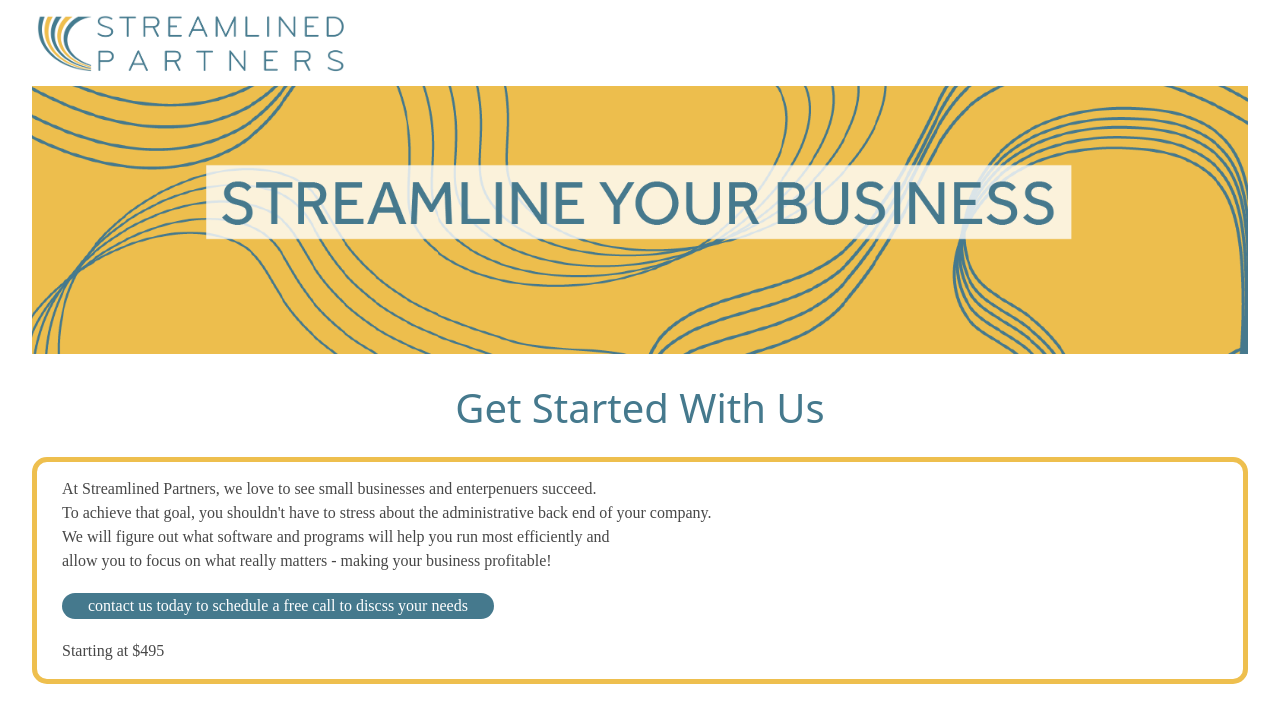
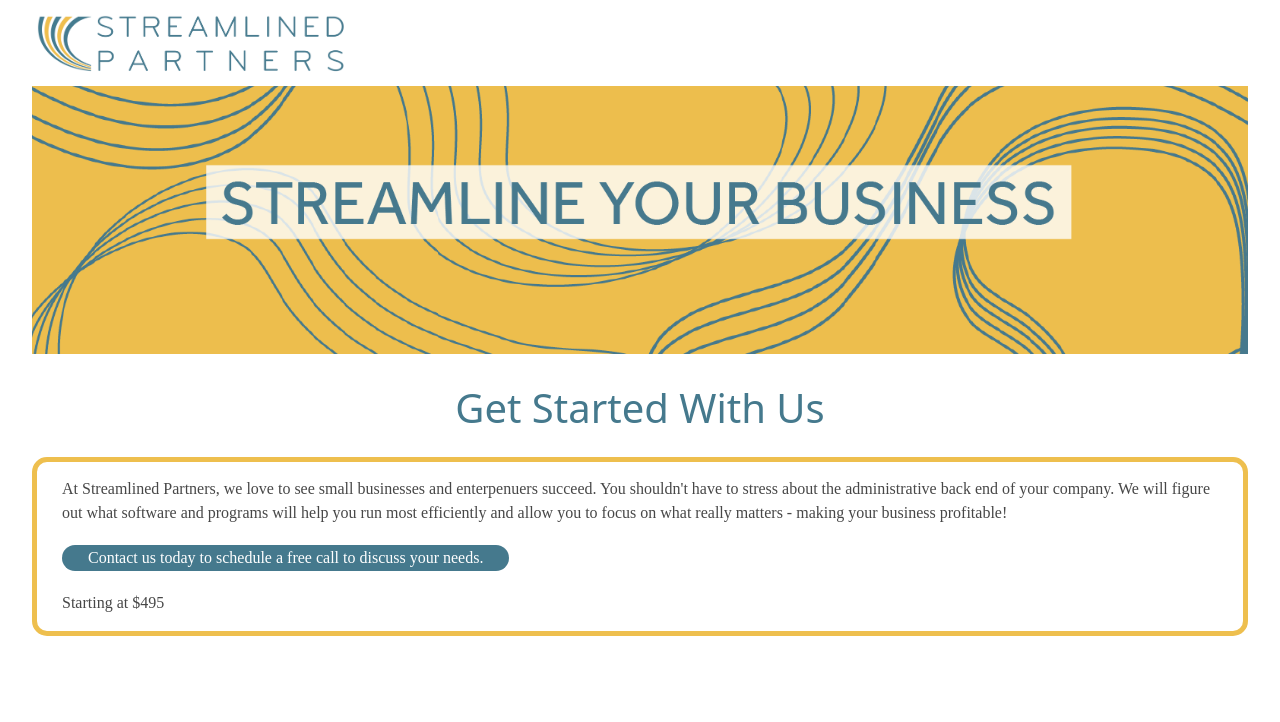
Before and after one commit to rhkearns/streamlined_1, a React (Create React App) app: page /packages in a window 1280 px wide. Shown: the top 722 px of the page. Built offline with nearby package versions, Linux system fonts and the light colour scheme; a web font is replaced by a local one.

Commit message:
package 1 updates

```diff
--- a/src/pages/Packages/Packages.jsx
+++ b/src/pages/Packages/Packages.jsx
@@ -10,10 +10,7 @@ const Packages = () => {
 			<h2 id="packages-title">Get Started With Us</h2>
 			<div className="packages">
 				<div id="systemization-package">
-					<p>At Streamlined Partners, we love to see small businesses and enterpenuers succeed.
-						<br />To achieve that goal, you shouldn't have to stress about the administrative back end of your company.
-						<br />We will figure out what software and programs will help you run most efficiently and
-						<br / >allow you to focus on what really matters - making your business profitable!
+					<p>At Streamlined Partners, we love to see small businesses and enterpenuers succeed. You shouldn't have to stress about the administrative back end of your company. We will figure out what software and programs will help you run most efficiently and allow you to focus on what really matters - making your business profitable!
 						<br /><button id="cta-button">
 					<a
 						id="link"
@@ -21,7 +18,7 @@ const Packages = () => {
 						target="_blank"
 						rel="noopener noreferrer"
 					>
-						contact us today to schedule a free call to discss your needs
+						Contact us today to schedule a free call to discuss your needs.
 					</a>
 				</button>
 						<br /> Starting at $495</p>
--- a/src/pages/Packages/Packages.scss
+++ b/src/pages/Packages/Packages.scss
@@ -18,6 +18,13 @@
 // 	margin: 0 auto;
 // 	background-color: white;
 // }
+#cta-button {
+	background-color: $blue;
+	border: none;
+	border-radius: 13px;
+	text-align: center;
+	margin: 20px 0;
+}
 #systemization-package {
 	border: 5px solid $yellow;
 	border-radius: 15px;
@@ -67,11 +74,3 @@
 // 	// }
 
 // }
-
-#cta-button {
-	background-color: $blue;
-	border: none;
-	border-radius: 13px;
-	text-align: center;
-	margin: 20px 0;
-}
```
